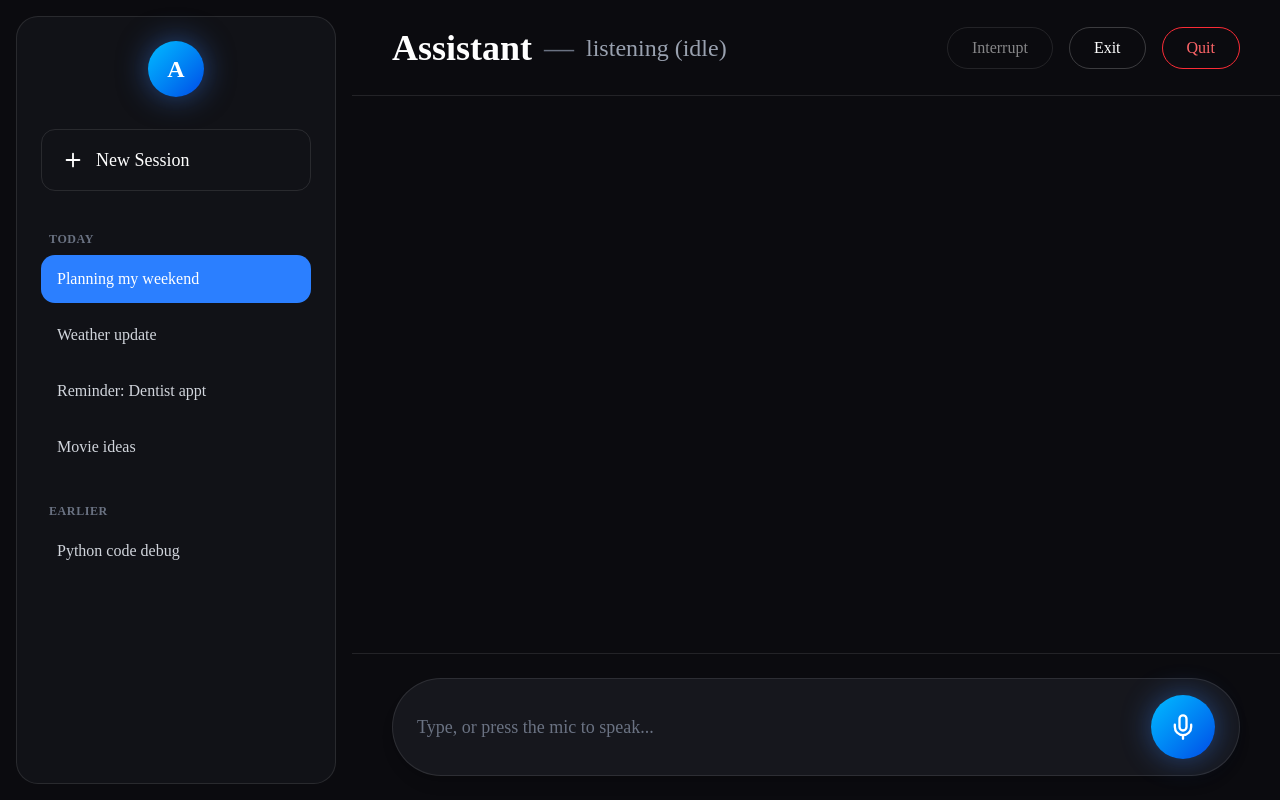
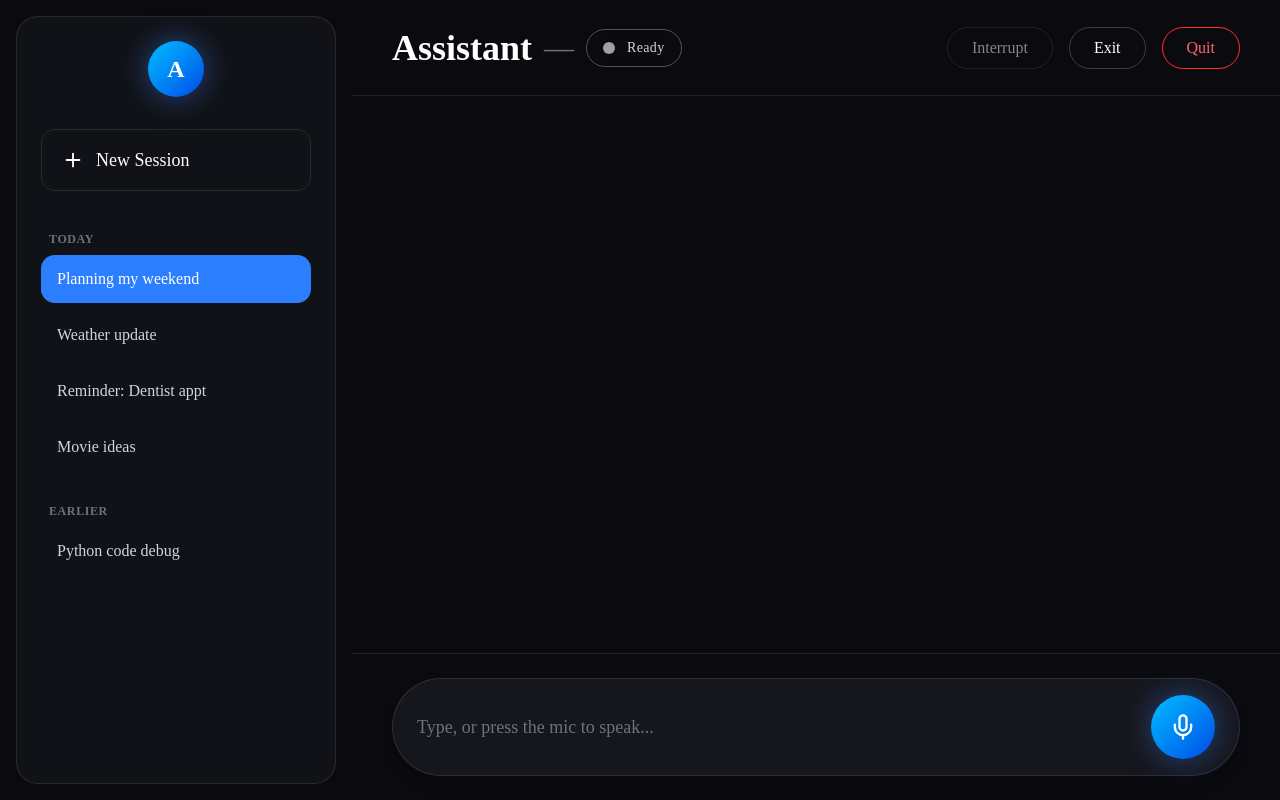
Before and after one commit to Yatheswar546/voice-assistant, a Next.js app: page / in a window 1280 px wide. Built offline with nearby package versions, Linux system fonts and the light colour scheme.

Commit message:
feature/made-statusType-dynamic-with-betterUI

```diff
--- a/components/assistant/AssistantStatus.tsx
+++ b/components/assistant/AssistantStatus.tsx
@@ -2,19 +2,58 @@ interface AssistantStatusProps {
   status?: "idle" | "listening" | "thinking" | "speaking";
 }
 
+const statusConfig = {
+  idle: {
+    label: "Ready",
+    dot: "bg-gray-400",
+    border: "border-gray-600",
+    text: "text-gray-300",
+    animation: "",
+  },
+
+  listening: {
+    label: "Listening",
+    dot: "bg-green-400 animate-pulse",
+    border: "border-green-500/40",
+    text: "text-green-300",
+    animation: "",
+  },
+
+  thinking: {
+    label: "Thinking",
+    dot: "bg-yellow-400 animate-ping",
+    border: "border-yellow-500/40",
+    text: "text-yellow-300",
+    animation: "",
+  },
+
+  speaking: {
+    label: "Speaking",
+    dot: "bg-blue-400 animate-pulse",
+    border: "border-blue-500/40",
+    text: "text-blue-300",
+    animation: "",
+  },
+};
+
 export default function AssistantStatus({
   status = "idle",
 }: AssistantStatusProps) {
-  const statusMap = {
-    idle: "listening (idle)",
-    listening: "Listening...",
-    thinking: "Thinking...",
-    speaking: "Speaking...",
-  };
+  const current = statusConfig[status];
 
   return (
-    <span className="text-2xl font-light text-gray-400">
-      {statusMap[status]}
-    </span>
+    <div
+      className={`flex items-center gap-3 rounded-full border px-4 py-2 backdrop-blur-sm ${current.border}`}
+    >
+      <span
+        className={`h-3 w-3 rounded-full ${current.dot} ${current.animation}`}
+      />
+
+      <span
+        className={`text-sm font-medium tracking-wide ${current.text}`}
+      >
+        {current.label}
+      </span>
+    </div>
   );
 }
```
Also changed, not shown: plan.txt.
